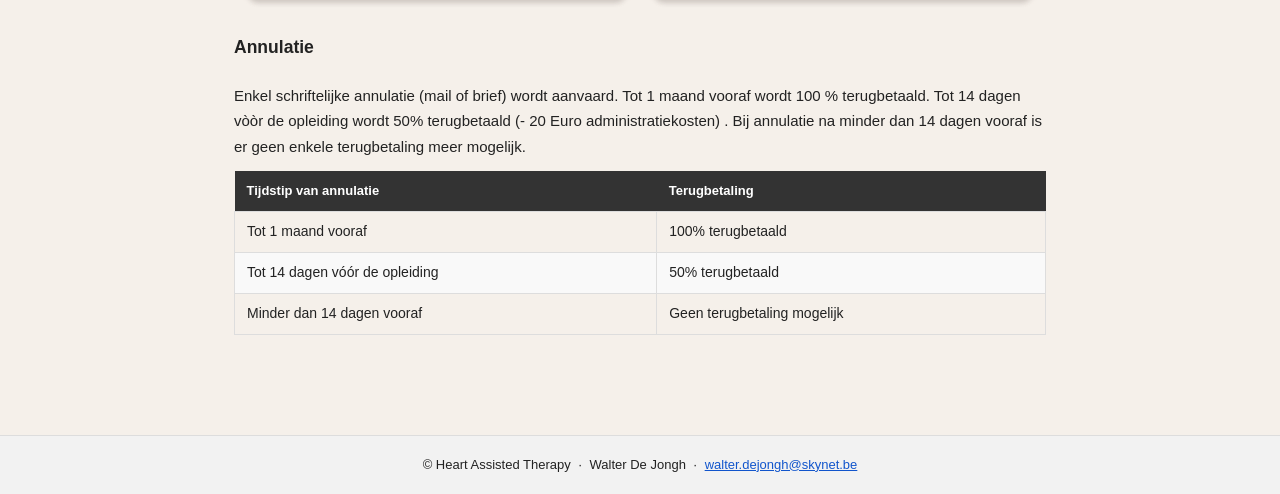
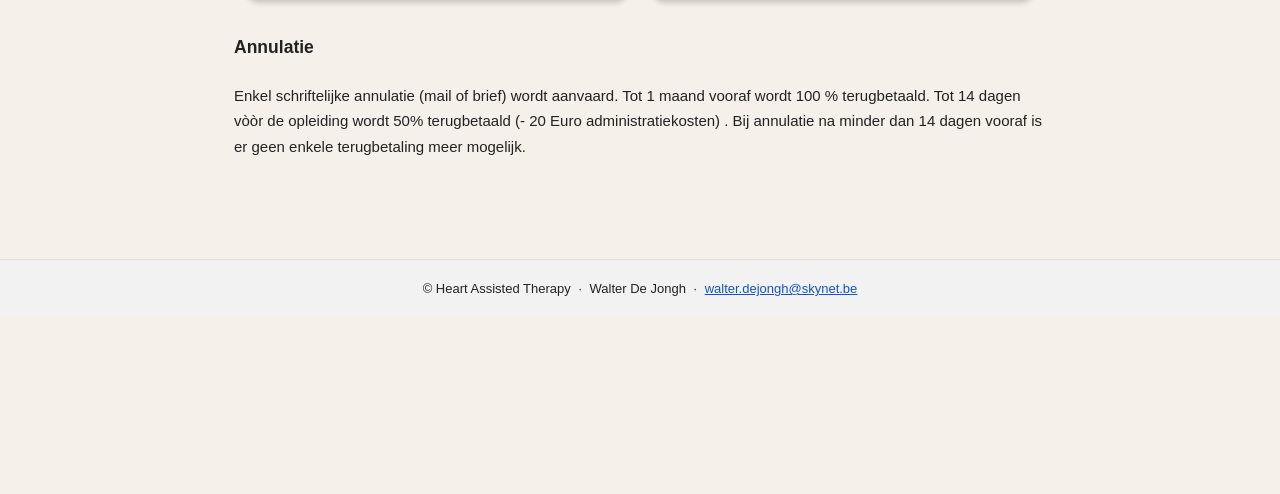
Before and after one commit to heartassistedtherapy/heartassisted-therapy, an Eleventy site: page index.njk in a window 1280 px wide. Shown: the part 6481-6975 px from the top of the page. After the commit the page ends 6799 px from the top, so only its background shows below. Built offline with nearby package versions, Linux system fonts and the light colour scheme; Eleventy itself is replaced by a stand-in of ours; files that its build step writes are made by us from their sources.

Commit message:
Removed 'annulatie tabel'

```diff
--- a/css/style.css
+++ b/css/style.css
@@ -206,31 +206,6 @@ ul li {
     font-style: italic;
 }
 
-/* ── ANNULATIE ── */
-.ann-table {
-    width: 100%;
-    border-collapse: collapse;
-    margin-top: 12px;
-    font-size: 14px;
-}
-
-.ann-table th {
-    background: #333;
-    color: #fff;
-    padding: 9px 12px;
-    text-align: left;
-    font-weight: bold;
-    font-size: 13px;
-}
-
-.ann-table td {
-    border: 1px solid #ddd;
-    padding: 8px 12px;
-}
-
-.ann-table tr:nth-child(even) td {
-    background: #f9f9f9;
-}
 
 /* ── FOOTER ── */
 footer {
--- a/index.njk
+++ b/index.njk
@@ -170,30 +170,6 @@
 
         <h3 id="annulatie">Annulatie</h3>
         {{ content.annulatie | markdown | safe }}
-        <table class="ann-table">
-            <thead>
-                <tr>
-                    <th>Tijdstip van annulatie</th>
-                    <th>Terugbetaling</th>
-                </tr>
-            </thead>
-            <tbody>
-                <tr>
-                    <td>Tot 1 maand vooraf</td>
-                    <td>100% terugbetaald</td>
-                </tr>
-                <tr>
-                    <td>Tot 14 dagen vóór de opleiding</td>
-                    <td>50% terugbetaald</td>
-                </tr>
-                <tr>
-                    <td>Minder dan 14 dagen vooraf</td>
-                    <td>Geen terugbetaling mogelijk</td>
-                </tr>
-            </tbody>
-        </table>
-
-
     </div>
 
     <footer>
```
